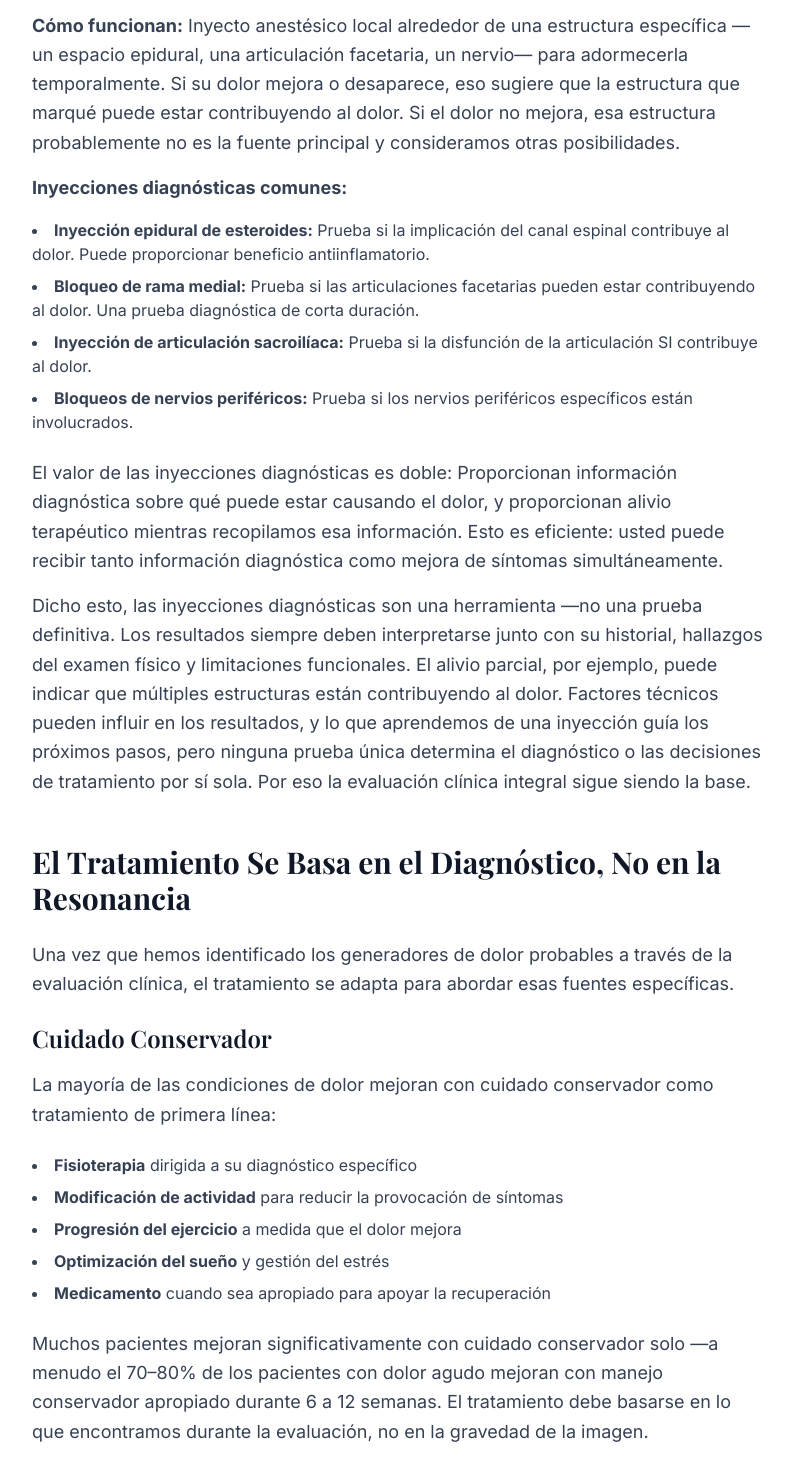
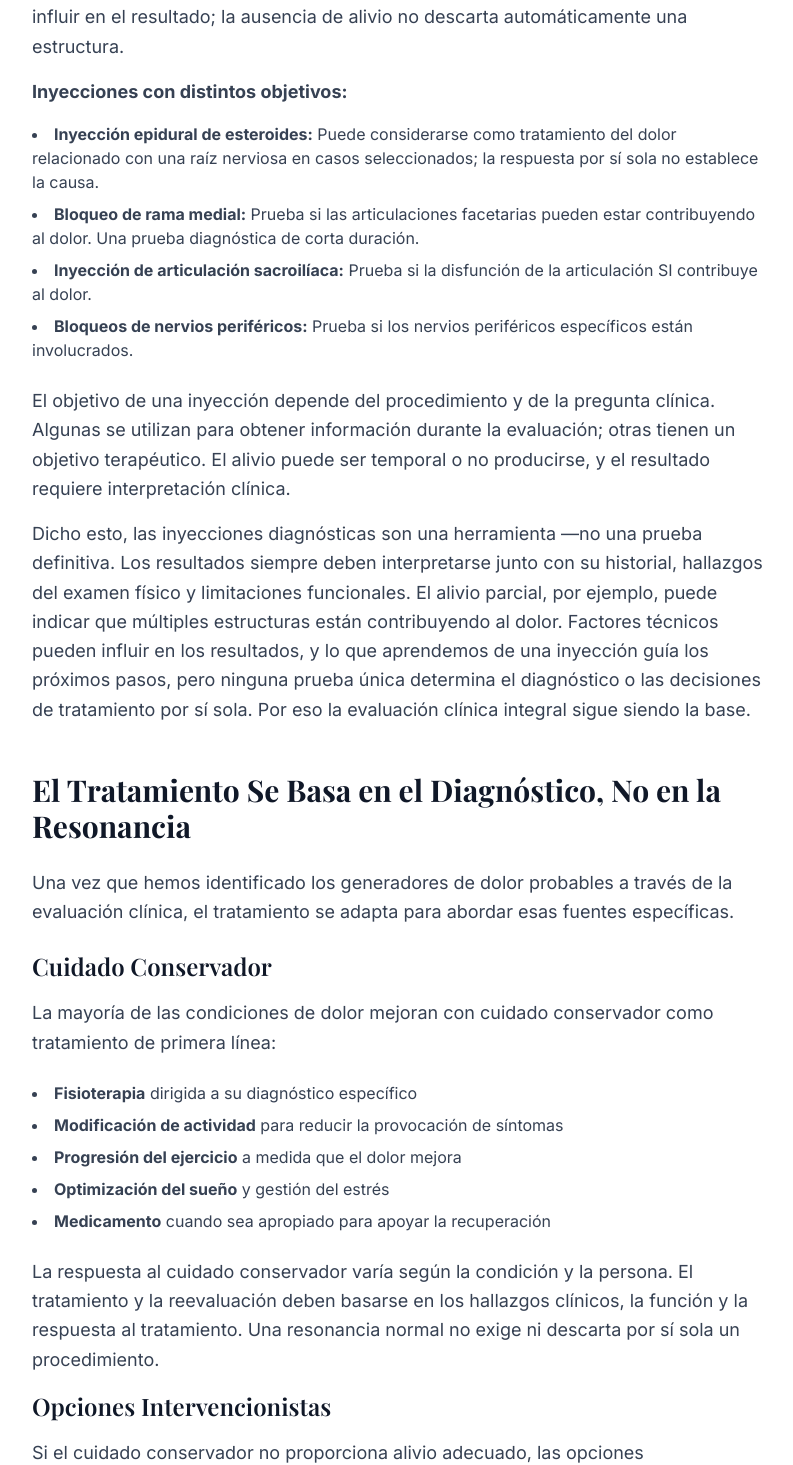
Before and after one commit to SimonDardashti/drdardashti-website, a Next.js app: page /es/dolor-sin-imagenes in a window 1280 px wide. Shown: the part 3340-4805 px from the top of the page, without its empty margins (240-1033 px from the left). Built offline with nearby package versions, Linux system fonts and the light colour scheme; a web font is replaced by a local one.

Commit message:
Correct pain-without-imaging clinical example and unsupported expectations

```diff
--- a/app/es/dolor-sin-imagenes/page.tsx
+++ b/app/es/dolor-sin-imagenes/page.tsx
@@ -33,7 +33,7 @@ const pageSchema = {
   description: 'Guía completa para comprender el dolor cuando los estudios de imagen son normales, del especialista en medicina del dolor certificado Dr. Simon Dardashti.',
   image: 'https://www.drdardashti.com/headshot.webp',
   datePublished: '2026-06-16',
-  dateModified: '2026-06-16',
+  dateModified: '2026-10-13',
   author: {
     '@type': 'Person',
     name: 'Simon Dardashti, MD',
@@ -68,7 +68,7 @@ const pageSchema = {
         name: '¿La fisioterapia ayudará si mi imagen es normal?',
         acceptedAnswer: {
           '@type': 'Answer',
-          text: 'Sí, a menudo significativamente. La fisioterapia puede ser particularmente efectiva para el dolor que implica disfunción muscular, patrones de movimiento y sensibilidad del sistema nervioso. La clave es que su terapeuta comprenda el tipo específico de dolor que tiene. Si su dolor implica fuentes miofasciales o disfunción del movimiento, el ejercicio dirigido y la terapia manual frecuentemente proporcionan un alivio sustancial. La mayoría de los pacientes que participan en fisioterapia apropiada ven una mejora significativa dentro de 6 a 12 semanas cuando el diagnóstico es preciso.',
+          text: "La respuesta a la fisioterapia depende de la condición, los objetivos y el plan individual. Su terapeuta debe reevaluar los síntomas y la función y ajustar el programa; no se garantiza un porcentaje de mejoría ni un plazo fijo.",
         },
       },
       {
@@ -76,7 +76,7 @@ const pageSchema = {
         name: '¿Las inyecciones pueden ayudar si mi imagen es normal?',
         acceptedAnswer: {
           '@type': 'Answer',
-          text: 'Sí. Las inyecciones diagnósticas y terapéuticas a menudo son valiosas cuando la imagen es normal porque ayudan a identificar la fuente de dolor específica. Una inyección epidural puede demostrar si las estructuras espinales están involucradas. Un bloqueo de rama medial puede determinar si las articulaciones facetarias están contribuyendo. Si el dolor mejora después de una inyección dirigida a una estructura específica, eso proporciona tanto información diagnóstica como alivio terapéutico. El éxito depende del diagnóstico preciso de qué estructura puede estar contribuyendo al dolor.',
+          text: "Las inyecciones tienen distintos objetivos. Un bloqueo de rama medial puede ayudar a evaluar una posible contribución facetaria, mientras que una inyección epidural de esteroides puede considerarse como tratamiento en casos seleccionados. La respuesta no establece por sí sola la causa del dolor ni garantiza un beneficio duradero.",
         },
       },
       {
@@ -92,7 +92,7 @@ const pageSchema = {
         name: '¿Puede existir dolor nervioso sin hallazgos de resonancia?',
         acceptedAnswer: {
           '@type': 'Answer',
-          text: 'Absolutamente. Los nervios pueden irritarse, inflamarse o dañarse parcialmente de maneras que no se muestran en una resonancia magnética estándar. Un nervio puede funcionar anormalmente y causar dolor —punzante, ardiente, sensación radiante— sin compresión obvia visible en la imagen. Los hallazgos del examen físico, los patrones de síntomas y la respuesta a los bloqueos nerviosos diagnósticos pueden confirmar la implicación nerviosa incluso cuando la imagen parece normal. Esta es una de las razones más comunes de imagen normal con dolor significativo.',
+          text: 'Absolutamente. Los nervios pueden irritarse, inflamarse o dañarse parcialmente de maneras que no se muestran en una resonancia magnética estándar. Un nervio puede funcionar anormalmente y causar dolor —punzante, ardiente, sensación radiante— sin compresión obvia visible en la imagen. Los hallazgos del examen físico, los patrones de síntomas y la respuesta a los bloqueos nerviosos diagnósticos pueden ayudar a evaluar una posible implicación nerviosa incluso cuando la imagen parece normal. Esta es una de las razones más comunes de imagen normal con dolor significativo.',
         },
       },
       {
@@ -215,7 +215,7 @@ export default function DolorSinImagenes() {
 
           <div className="bg-gray-50 border-l-4 border-blue-500 p-6 mb-6">
             <p className="text-gray-800 mb-4">
-              <strong>Ejemplo Clínico:</strong> Un paciente de 52 años con dolor en el brazo, resonancia cervical normal, pero prueba de Spurling positiva y debilidad en la abducción del pulgar (distribución del nervio C6). Los hallazgos clínicos sugieren fuertemente la implicación del nervio C6. Comenzamos con cuidado conservador dirigido a ese nervio específico —ejercicios específicos, modificación de postura. Si eso no proporciona un alivio adecuado en 4 a 6 semanas, un bloqueo diagnóstico de rama medial cervical dirigido a la articulación facetaria en ese nivel puede ayudar a identificar si la articulación facetaria está contribuyendo a los síntomas mientras proporciona alivio potencial. La resonancia era normal, pero la imagen clínica proporcionó orientación diagnóstica.
+              <strong>Ejemplo Clínico:</strong> Una persona con dolor de cuello y brazo puede tener síntomas que no se explican por la resonancia. La evaluación considera el patrón de síntomas, la fuerza, la sensibilidad y los reflejos. Un bloqueo de rama medial evalúa una posible contribución de las articulaciones facetarias; no es una prueba de compresión de la raíz nerviosa ni un tratamiento de la debilidad neurológica.
             </p>
           </div>
 
@@ -235,21 +235,21 @@ export default function DolorSinImagenes() {
           </p>
 
           <p className="text-lg leading-relaxed text-gray-700 mb-4">
-            <strong>Cómo funcionan:</strong> Inyecto anestésico local alrededor de una estructura específica —un espacio epidural, una articulación facetaria, un nervio— para adormecerla temporalmente. Si su dolor mejora o desaparece, eso sugiere que la estructura que marqué puede estar contribuyendo al dolor. Si el dolor no mejora, esa estructura probablemente no es la fuente principal y consideramos otras posibilidades.
+            <strong>Cómo funcionan:</strong> Algunas inyecciones dirigidas utilizan anestésico local para evaluar una posible fuente de dolor. La respuesta se interpreta junto con el historial y el examen. La técnica, la dispersión del anestésico y varias fuentes de dolor pueden influir en el resultado; la ausencia de alivio no descarta automáticamente una estructura.
           </p>
 
           <p className="text-lg leading-relaxed text-gray-700 mb-4">
-            <strong>Inyecciones diagnósticas comunes:</strong>
+            <strong>Inyecciones con distintos objetivos:</strong>
           </p>
           <ul className="list-disc list-inside mb-6 text-gray-700 space-y-2">
-            <li><strong>Inyección epidural de esteroides:</strong> Prueba si la implicación del canal espinal contribuye al dolor. Puede proporcionar beneficio antiinflamatorio.</li>
+            <li><strong>Inyección epidural de esteroides:</strong> Puede considerarse como tratamiento del dolor relacionado con una raíz nerviosa en casos seleccionados; la respuesta por sí sola no establece la causa.</li>
             <li><strong>Bloqueo de rama medial:</strong> Prueba si las articulaciones facetarias pueden estar contribuyendo al dolor. Una prueba diagnóstica de corta duración.</li>
             <li><strong>Inyección de articulación sacroilíaca:</strong> Prueba si la disfunción de la articulación SI contribuye al dolor.</li>
             <li><strong>Bloqueos de nervios periféricos:</strong> Prueba si los nervios periféricos específicos están involucrados.</li>
           </ul>
 
           <p className="text-lg leading-relaxed text-gray-700 mb-4">
-            El valor de las inyecciones diagnósticas es doble: Proporcionan información diagnóstica sobre qué puede estar causando el dolor, y proporcionan alivio terapéutico mientras recopilamos esa información. Esto es eficiente: usted puede recibir tanto información diagnóstica como mejora de síntomas simultáneamente.
+            El objetivo de una inyección depende del procedimiento y de la pregunta clínica. Algunas se utilizan para obtener información durante la evaluación; otras tienen un objetivo terapéutico. El alivio puede ser temporal o no producirse, y el resultado requiere interpretación clínica.
           </p>
 
           <p className="text-lg leading-relaxed text-gray-700">
@@ -280,7 +280,7 @@ export default function DolorSinImagenes() {
           </ul>
 
           <p className="text-lg leading-relaxed text-gray-700 mb-4">
-            Muchos pacientes mejoran significativamente con cuidado conservador solo —a menudo el 70–80% de los pacientes con dolor agudo mejoran con manejo conservador apropiado durante 6 a 12 semanas. El tratamiento debe basarse en lo que encontramos durante la evaluación, no en la gravedad de la imagen.
+            La respuesta al cuidado conservador varía según la condición y la persona. El tratamiento y la reevaluación deben basarse en los hallazgos clínicos, la función y la respuesta al tratamiento. Una resonancia normal no exige ni descarta por sí sola un procedimiento.
           </p>
 
           <h3 className="text-2xl font-semibold mb-4 text-gray-900">Opciones Intervencionistas</h3>
@@ -330,7 +330,7 @@ export default function DolorSinImagenes() {
                 ¿La fisioterapia ayudará si mi imagen es normal?
               </h3>
               <p className="text-gray-700 leading-relaxed">
-                Sí, a menudo significativamente. La fisioterapia puede ser particularmente efectiva para el dolor que implica disfunción muscular, patrones de movimiento y sensibilidad del sistema nervioso. La clave es que su terapeuta comprenda el tipo específico de dolor que tiene. Si su dolor implica fuentes miofasciales o disfunción del movimiento, el ejercicio dirigido y la terapia manual frecuentemente proporcionan un alivio sustancial. La mayoría de los pacientes que participan en fisioterapia apropiada ven una mejora significativa dentro de 6 a 12 semanas cuando el diagnóstico es preciso.
+                La respuesta a la fisioterapia depende de la condición, los objetivos y el plan individual. Su terapeuta debe reevaluar los síntomas y la función y ajustar el programa; no se garantiza un porcentaje de mejoría ni un plazo fijo.
               </p>
             </div>
 
@@ -339,7 +339,7 @@ export default function DolorSinImagenes() {
                 ¿Las inyecciones pueden ayudar si mi imagen es normal?
               </h3>
               <p className="text-gray-700 leading-relaxed">
-                Sí. Las inyecciones diagnósticas y terapéuticas a menudo son valiosas cuando la imagen es normal porque ayudan a identificar la fuente de dolor específica. Una inyección epidural puede probar si las estructuras espinales están involucradas. Un bloqueo de rama medial puede determinar si las articulaciones facetarias están contribuyendo. Si el dolor mejora después de una inyección dirigida a una estructura específica, eso proporciona tanto información diagnóstica como alivio terapéutico. El éxito depende del diagnóstico preciso de qué estructura puede estar contribuyendo al dolor.
+                Las inyecciones tienen distintos objetivos. Un bloqueo de rama medial puede ayudar a evaluar una posible contribución facetaria, mientras que una inyección epidural de esteroides puede considerarse como tratamiento en casos seleccionados. La respuesta no establece por sí sola la causa del dolor ni garantiza un beneficio duradero.
               </p>
             </div>
 
@@ -357,7 +357,7 @@ export default function DolorSinImagenes() {
                 ¿Puede existir dolor nervioso sin hallazgos de resonancia?
               </h3>
               <p className="text-gray-700 leading-relaxed">
-                Absolutamente. Los nervios pueden irritarse, inflamarse o dañarse parcialmente de maneras que no se muestran en una resonancia magnética estándar. Un nervio puede funcionar anormalmente y causar dolor —punzante, ardiente, sensación radiante— sin compresión obvia visible en la imagen. Los hallazgos del examen físico, los patrones de síntomas y la respuesta a los bloqueos nerviosos diagnósticos pueden confirmar la implicación nerviosa incluso cuando la imagen parece normal. Esta es una de las razones más comunes de imagen normal con dolor significativo.
+                Absolutamente. Los nervios pueden irritarse, inflamarse o dañarse parcialmente de maneras que no se muestran en una resonancia magnética estándar. Un nervio puede funcionar anormalmente y causar dolor —punzante, ardiente, sensación radiante— sin compresión obvia visible en la imagen. Los hallazgos del examen físico, los patrones de síntomas y la respuesta a los bloqueos nerviosos diagnósticos pueden ayudar a evaluar una posible implicación nerviosa incluso cuando la imagen parece normal. Esta es una de las razones más comunes de imagen normal con dolor significativo.
               </p>
             </div>
 
@@ -442,7 +442,9 @@ export default function DolorSinImagenes() {
           </ul>
         </section>
 
+        <section className="mb-12"><h2 className="text-2xl font-semibold mb-4">Fuentes para la evaluación de articulaciones facetarias</h2><ul className="list-disc list-inside text-gray-700"><li><a className="text-blue-600 underline" href="https://pubmed.ncbi.nlm.nih.gov/34764220/">Hurley et al. Consensus practice guidelines on interventions for cervical spine (facet) joint pain (2021).</a></li><li><a className="text-blue-600 underline" href="https://pmc.ncbi.nlm.nih.gov/articles/PMC5764531/">Bartleson and Maus. Diagnostic and therapeutic spinal interventions: Facet joint interventions (2014).</a></li></ul></section>
       </article>
+
 
       {/* REVISIÓN MÉDICA */}
       <MedicalReviewFooter path="/es/dolor-sin-imagenes" locale="es" />
```
